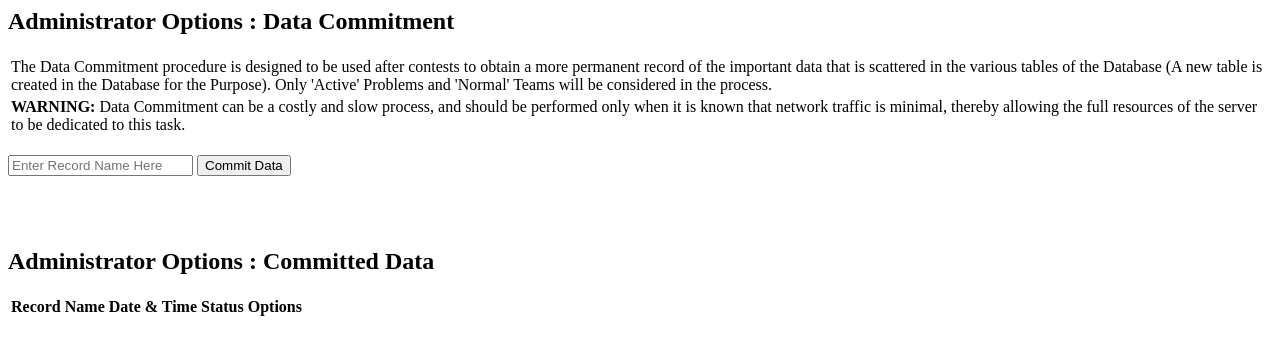
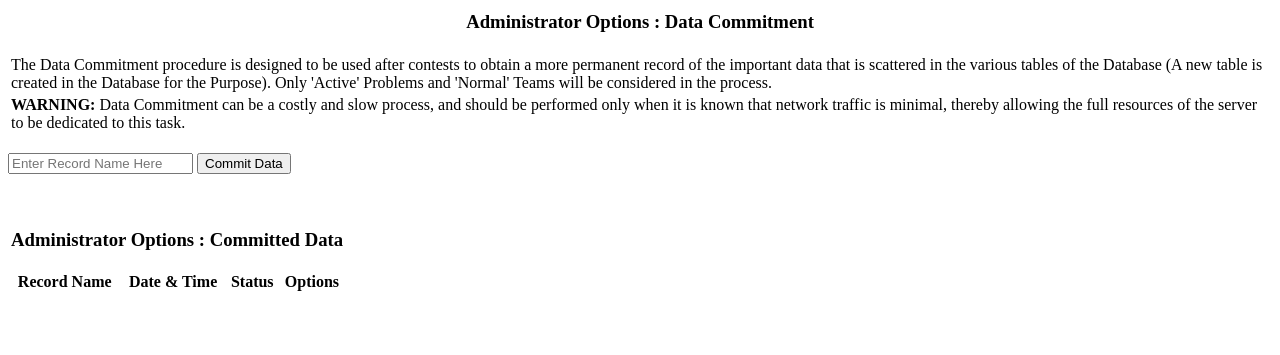
Before and after one commit to Nexeum/AbstracX, a PHP site: page /sys/admindata.php in a window 1280 px wide. Shown: the top 355 px of the page. Run offline with PHP 8.4, Linux system fonts and the light colour scheme; lists and menus that the app fills with data are empty.

Commit message:
Fix tables admin

```diff
--- a/sys/admindata.php
+++ b/sys/admindata.php
@@ -1,6 +1,10 @@
 <div>
-    <h2>Administrator Options : Data Commitment</h2>
-    <table class='warn'>
+    <table class="table table-borderless">
+        <tr class="table-primary">
+            <th>
+                <h3>Administrator Options : Data Commitment</h3>
+            </th>
+        </tr>
         <tr>
             <td>
                 The Data Commitment procedure is designed to be used after contests to obtain a more permanent record of
@@ -21,16 +25,18 @@
     <br>
     <form action='?action=commitdata' method='post'
         onSubmit="return confirm('Are you sure you wish to perform a Data Commitment operation?');">
-        <label>
-            <input name='recordname' placeholder='Enter Record Name Here'>
-        </label>
-        <input type='submit' value='Commit Data'>
+        <input class="form-control" name='recordname' placeholder='Enter Record Name Here'>
+        <button class="btn btn-outline-success" type='submit'>Commit Data</button>
     </form>
     <br><br>
-    <h2>Administrator Options : Committed Data</h2>
 
-    <table>
-        <tr>
+    <table class="table table-borderless">
+        <tr class="table-primary">
+            <th colspan="4">
+                <h3>Administrator Options : Committed Data</h3>
+            </th>
+        </tr>
+        <tr class="table-info">
             <th>Record Name</th>
             <th>Date & Time</th>
             <th>Status</th>
```
Also changed, not shown: sys/system_groups.php (+3 -4 lines).
